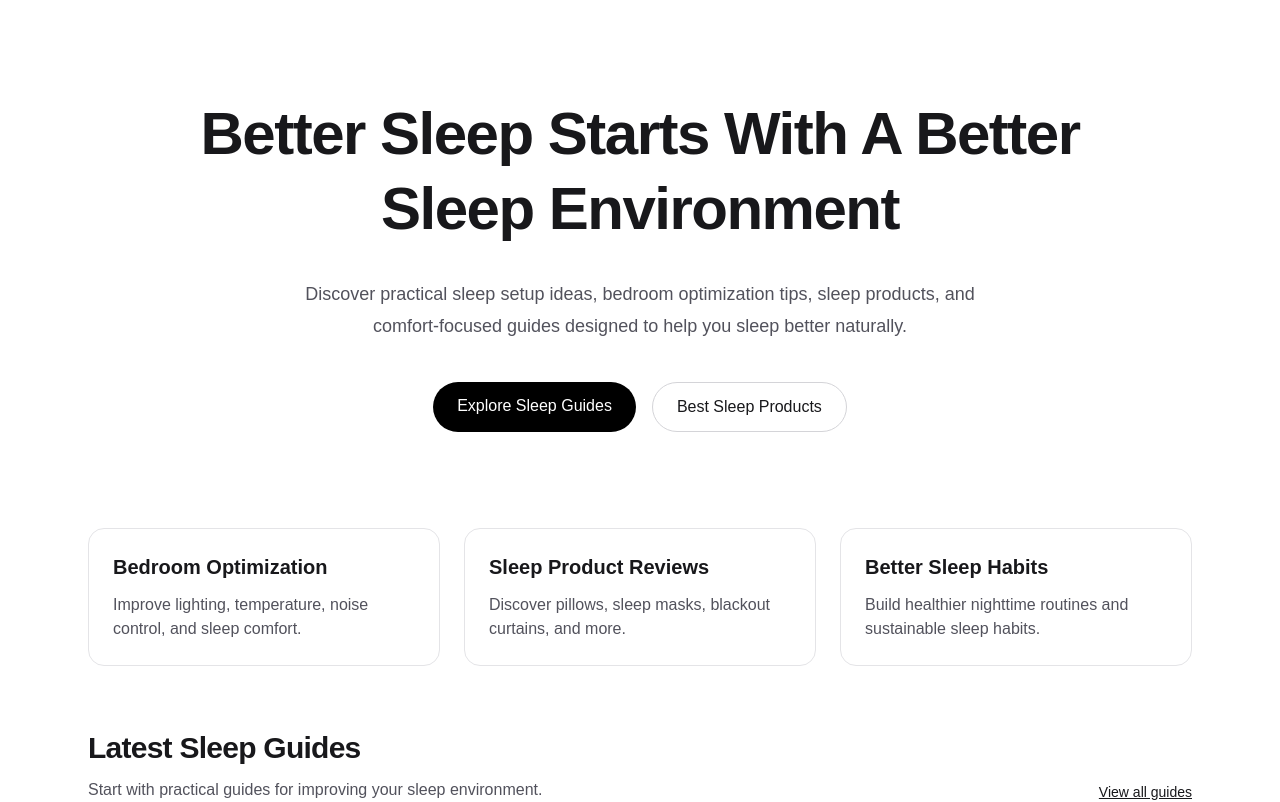
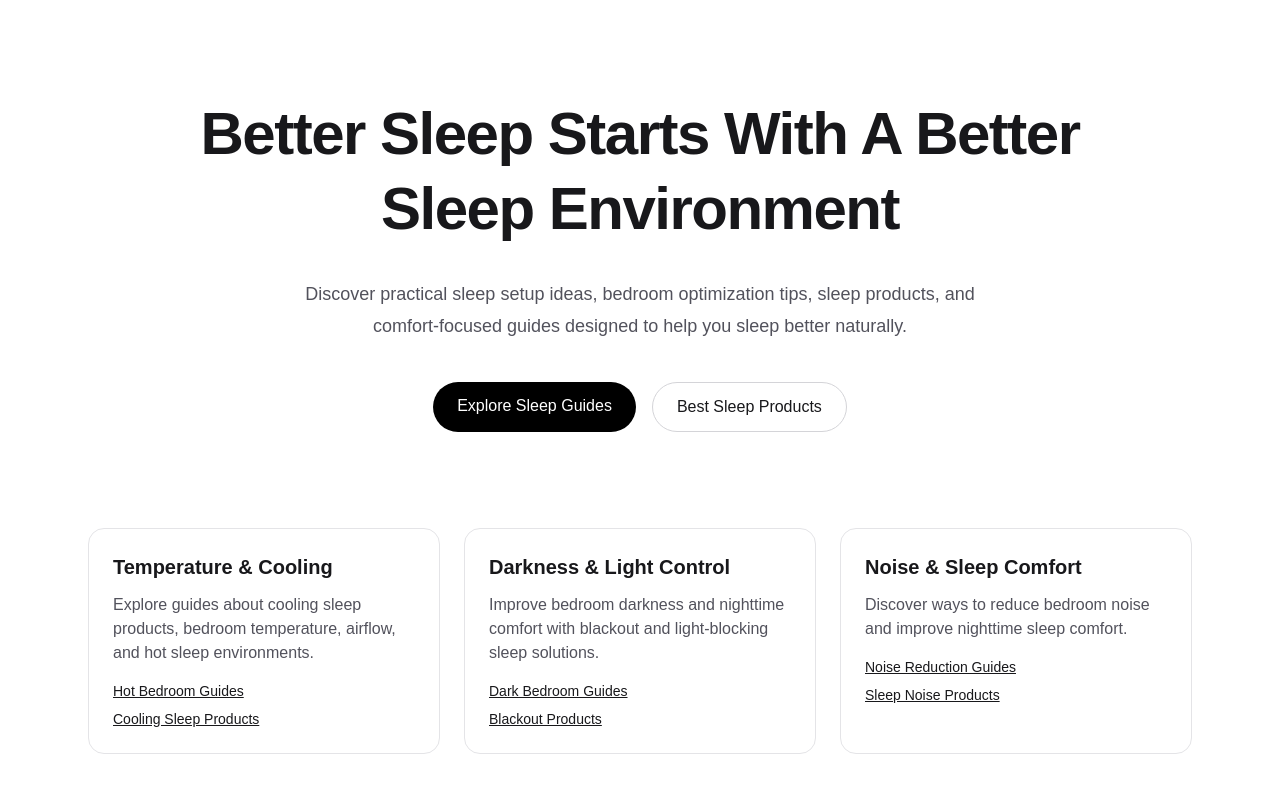
Before and after one commit to Lee-ciang/sleep-project, a Next.js app: page / in a window 1280 px wide. Shown: the top 802 px of the page. Built offline with nearby package versions, Linux system fonts and the light colour scheme.

Commit message:
Add homepage topic cluster navigation

```diff
--- a/app/page.tsx
+++ b/app/page.tsx
@@ -36,24 +36,84 @@ export default function Home() {
 
       <section className="mx-auto grid max-w-6xl gap-6 px-6 pb-16 md:grid-cols-3">
   <div className="rounded-2xl border border-zinc-200 p-6">
-          <h2 className="text-xl font-semibold">Bedroom Optimization</h2>
+    <h2 className="text-xl font-semibold">
+      Temperature & Cooling
+    </h2>
+
     <p className="mt-3 text-zinc-600">
-            Improve lighting, temperature, noise control, and sleep comfort.
+      Explore guides about cooling sleep products, bedroom temperature,
+      airflow, and hot sleep environments.
     </p>
+
+    <div className="mt-4 flex flex-col gap-2 text-sm">
+      <Link
+        href="/guides/how-to-sleep-in-a-hot-bedroom"
+        className="underline"
+      >
+        Hot Bedroom Guides
+      </Link>
+
+      <Link
+        href="/guides/best-cooling-blankets-for-hot-sleepers"
+        className="underline"
+      >
+        Cooling Sleep Products
+      </Link>
+    </div>
   </div>
 
   <div className="rounded-2xl border border-zinc-200 p-6">
-          <h2 className="text-xl font-semibold">Sleep Product Reviews</h2>
+    <h2 className="text-xl font-semibold">
+      Darkness & Light Control
+    </h2>
+
     <p className="mt-3 text-zinc-600">
-            Discover pillows, sleep masks, blackout curtains, and more.
+      Improve bedroom darkness and nighttime comfort with blackout and
+      light-blocking sleep solutions.
     </p>
+
+    <div className="mt-4 flex flex-col gap-2 text-sm">
+      <Link
+        href="/guides/how-to-make-bedroom-darker-for-sleep"
+        className="underline"
+      >
+        Dark Bedroom Guides
+      </Link>
+
+      <Link
+        href="/guides/best-blackout-curtains-for-sleep"
+        className="underline"
+      >
+        Blackout Products
+      </Link>
+    </div>
   </div>
 
   <div className="rounded-2xl border border-zinc-200 p-6">
-          <h2 className="text-xl font-semibold">Better Sleep Habits</h2>
+    <h2 className="text-xl font-semibold">
+      Noise & Sleep Comfort
+    </h2>
+
     <p className="mt-3 text-zinc-600">
-            Build healthier nighttime routines and sustainable sleep habits.
+      Discover ways to reduce bedroom noise and improve nighttime sleep
+      comfort.
     </p>
+
+    <div className="mt-4 flex flex-col gap-2 text-sm">
+      <Link
+        href="/guides/how-to-sleep-with-noisy-neighbors"
+        className="underline"
+      >
+        Noise Reduction Guides
+      </Link>
+
+      <Link
+        href="/guides/best-earplugs-for-sleeping"
+        className="underline"
+      >
+        Sleep Noise Products
+      </Link>
+    </div>
   </div>
 </section>
 
```
Lines whose indentation alone changed are shown as unchanged.
